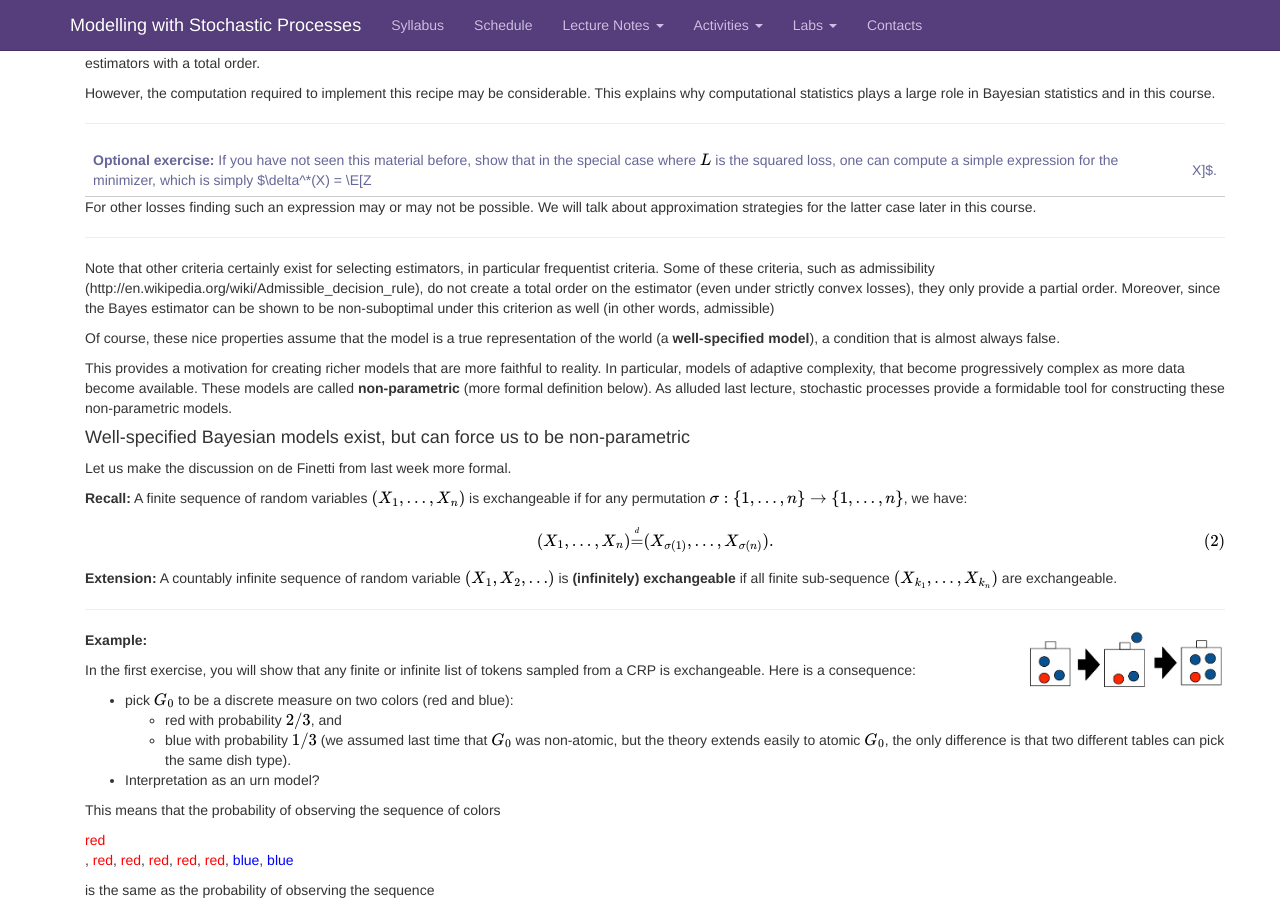
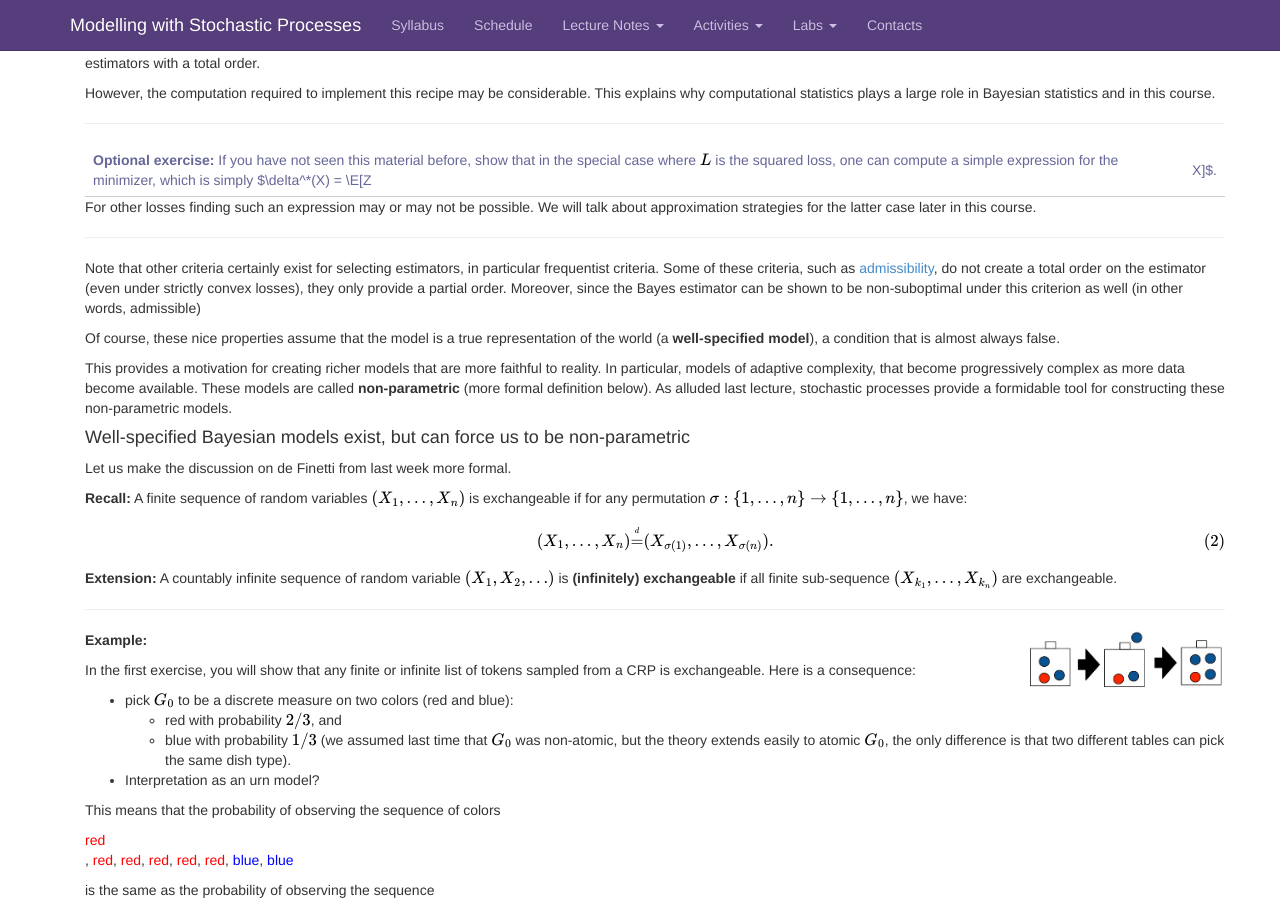
Before and after one commit to snowdj/stochastic_process_notes, a Jekyll site: the page built from _posts/2014-01-12-notes-lecture3.md, in a window 1280 px wide and 900 px high, scrolled down 973 px. Built offline with Jekyll 4.4.1, drawn with Linux system fonts in a browser that asks for light colours; nearby versions of some CDN libraries; Markdown is read by kramdown in place of the engine named in the settings; formulas are drawn with MathJax 3; comment, search, counter and statistics services are not loaded.

Commit message:
Corrected a link on "admissibility"

```diff
--- a/_posts/2014-01-12-notes-lecture3.md
+++ b/_posts/2014-01-12-notes-lecture3.md
@@ -61,7 +61,7 @@ For other losses finding such an expression may or may not be possible. We will
 
 ---
 
-Note that other criteria certainly exist for selecting estimators, in particular frequentist criteria. Some of these criteria, such as admissibility (http://en.wikipedia.org/wiki/Admissible_decision_rule), do not create a total order on the estimator (even under strictly convex losses), they only provide a partial order. Moreover, since the Bayes estimator can be shown to be non-suboptimal under this criterion as well (in other words, admissible)
+Note that other criteria certainly exist for selecting estimators, in particular frequentist criteria. Some of these criteria, such as [admissibility](http://en.wikipedia.org/wiki/Admissible_decision_rule), do not create a total order on the estimator (even under strictly convex losses), they only provide a partial order. Moreover, since the Bayes estimator can be shown to be non-suboptimal under this criterion as well (in other words, admissible)
 
 Of course, these nice properties assume that the model is a true representation of the world (a **well-specified model**), a condition that is almost always false.
 
```
